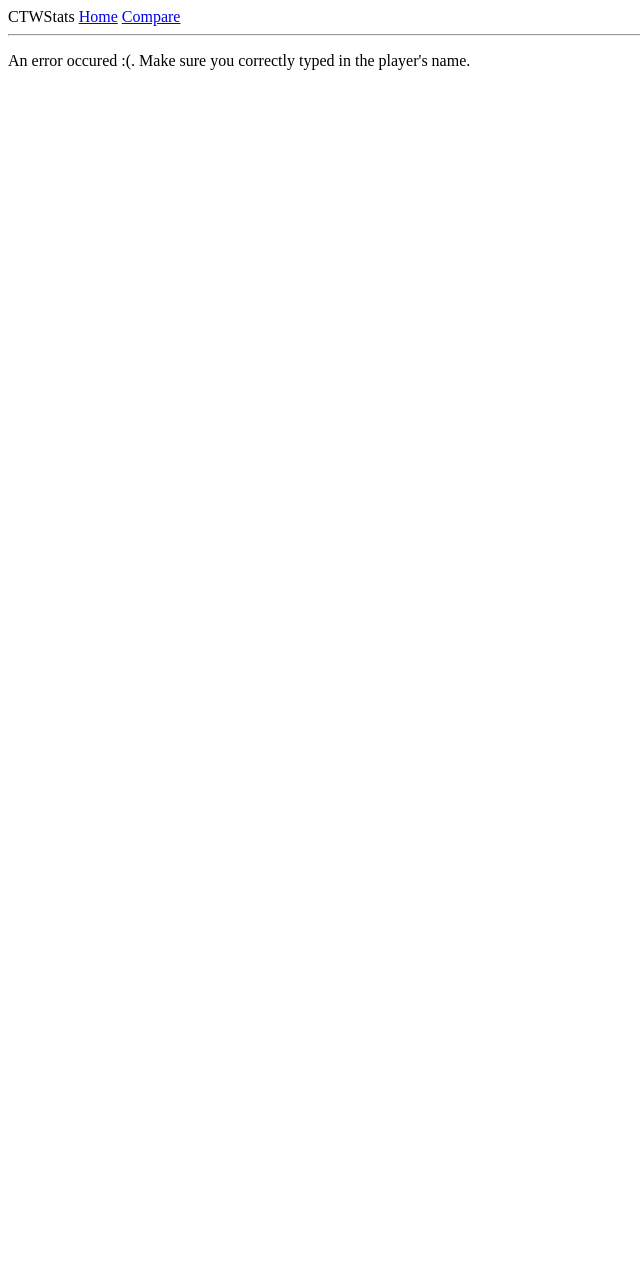
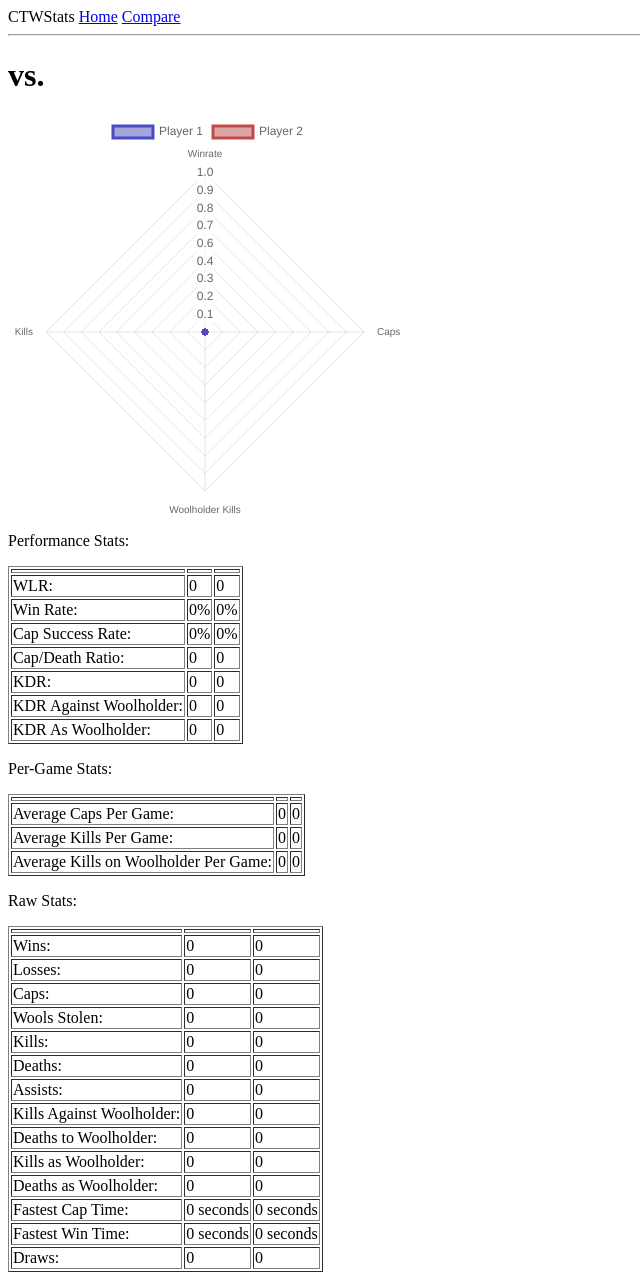
Before and after one commit to Zephirin1/CTWCodex, a Flask app: a page that uses ctwstatgrabber/app/templates/base.html in a window 1280 px wide. Shown: the whole page, without its empty margins (0-640 px from the left). Before the commit the page ends 70 px from the top, so only its background shows below. Run offline with Flask 3, Linux system fonts and the light colour scheme; data comes from the database, SQL or seed files in the repository; both versions use the stored data as it was after the commit; data that the repository does not hold is empty.

Commit message:
working on compare page
Worked further on player comparison page. Implemented chart.js chart and found a few potential bugs. Will need to work on them later:
- specify player names in the chart
- find a better way to deal with players who don't have API data

```diff
--- a/ctwstatgrabber/app/routes.py
+++ b/ctwstatgrabber/app/routes.py
@@ -13,17 +13,25 @@
     r = requests.get(call)
     return r.json()
 
+# get the json response for player information from the Hypixel API
 def autoGetInfo(API_KEY, name):
     call = f"https://api.hypixel.net/player?key={API_KEY}&name={name}"
     r = requests.get(call)
     return r.json()
 
+# check if data exists in a dataset, if it does then return it, if it doesn't then return 0
 def checkDataExists(dataPoint, data):
     if dataPoint in data:
         return data[dataPoint]
     else:
         return 0
 
+# returns the API key
+def getAPIKey():
+    API_KEY = "6864f2bf-f36d-499f-a554-9be6b0c0d2ab"
+    return API_KEY
+
+# return a dictionary of relevant CTW stats from a section of the API response
 def getCTWData(data):
     dataDict = {
         "winrateInt": 0,
@@ -63,8 +71,8 @@
 
     #win/loss data
     if checkDataExists("woolhunt_participated_wins", data) + checkDataExists("woolhunt_participated_losses", data) != 0:
-        dataDict["winRateInt"] = checkDataExists("woolhunt_participated_wins", data) / (checkDataExists("woolhunt_participated_wins", data) + checkDataExists("woolhunt_participated_losses", data))
-    dataDict["winPercent"] = round(dataDict["winRateInt"] * 100, 2)
+        dataDict["winrateInt"] = checkDataExists("woolhunt_participated_wins", data) / (checkDataExists("woolhunt_participated_wins", data) + checkDataExists("woolhunt_participated_losses", data))
+    dataDict["winPercent"] = round(dataDict["winrateInt"] * 100, 2)
     if checkDataExists("woolhunt_participated_losses", data) != 0:
         dataDict["winRatio"] = round(checkDataExists("woolhunt_participated_wins", data) / checkDataExists("woolhunt_participated_losses", data), 2)
     else:
@@ -154,6 +162,89 @@
 
     return dataDict
 
+
+# return a dictionary of relevant CTW stats from the specified player object in the database
+def getCTWDataFromDatabase(name):
+    dataDict = {
+        "displayName": "",
+
+        "winPercent": 0,
+        "winRatio": 0,
+        "wins": 0,
+        "losses": 0,
+
+        "caps": 0,
+        "capDeathRatio": 0,
+        "woolsStolen": 0,
+        "capSuccessRate": 0,
+        "capsPerGame": 0,
+
+        "kdr": 0,
+        "kills": 0,
+        "deaths": 0,
+        "assists": 0,
+        "killsPerGame": 0,
+
+        "huntingKDR": 0,
+        "huntingKills": 0,
+        "huntingDeaths": 0,
+        "huntingKillsPerGame": 0,
+
+        "woolholderKDR": 0,
+        "woolholderKills": 0,
+        "woolholderDeaths": 0,
+
+        "capPR": 0,
+        "draws": 0,
+        "winPR": 0,
+
+        "hotbarImageList": ['images/Stone_Sword.png', 'images/Iron_Pickaxe_JE3_BE2.png', 'images/Bow_JE2_BE1.png', 'images/Iron_Axe_JE3.png', 'images/Oak_Planks_JE6_BE3.png', 'images/Oak_Planks_JE6_BE3.png', 'images/Oak_Planks_JE6_BE3.png', 'images/Golden_Apple_JE1_BE1.png', 'images/Arrow.png'],
+        "hotbarAltTextList": ["Sword", "Pickaxe", "Bow", "Axe", "Planks", "Planks", "Planks", "Golden Apple", "Arrows", "Empty"]
+    }
+
+    player = db.session.scalar(sa.select(Player).where(Player.playerName == name.lower()))
+
+    dataDict["displayName"] = player.displayName
+
+    dataDict["winPercent"] = player.winPercent
+    dataDict["winRatio"] = player.winRatio
+    dataDict["wins"] = player.wins
+    dataDict["losses"] = player.losses
+
+    dataDict["caps"] = player.caps
+    dataDict["capDeathRatio"] = player.capDeathRatio
+    dataDict["woolsStolen"] = player.woolsStolen
+    dataDict["capSuccessRate"] = player.capSuccessRate
+    dataDict["capsPerGame"] = player.capsPerGame
+
+    dataDict["kdr"] = player.kdr
+    dataDict["kills"] = player.kills
+    dataDict["deaths"] = player.deaths
+    dataDict["assists"] = player.assists
+    dataDict["killsPerGame"] = player.killsPerGame
+
+    dataDict["huntingKDR"] = player.huntingKDR
+    dataDict["huntingKills"] = player.huntingKills
+    dataDict["huntingDeaths"] = player.huntingDeaths
+    dataDict["huntingKillsPerGame"] = player.huntingKillsPerGame
+
+    dataDict["woolholderKDR"] = player.woolholderKDR
+    dataDict["woolholderKills"] = player.woolholderKills
+    dataDict["woolholderDeaths"] = player.woolholderDeaths
+
+    dataDict["capPR"] = player.capPR
+    dataDict["draws"] = player.draws
+    dataDict["winPR"] = player.winPR
+
+    dataDict["hotbarImageList"] = [player.hotbarImage1, player.hotbarImage2, player.hotbarImage3, player.hotbarImage4, player.hotbarImage5, player.hotbarImage6, player.hotbarImage7, player.hotbarImage8, player.hotbarImage9]
+    dataDict["hotbarAltTextList"] = [player.hotbarAlt1, player.hotbarAlt2, player.hotbarAlt3, player.hotbarAlt4, player.hotbarAlt5, player.hotbarAlt6, player.hotbarAlt7, player.hotbarAlt8, player.hotbarAlt9]
+
+    return dataDict
+
+
+
+
+
 # Stores player data in the appropriate database object based on provided uuid, name data variables, and data dictionary
 def storeData(uuid, name, displayName, dataDict):
     player = db.session.scalar(sa.select(Player).where(Player.uuid == uuid))
@@ -226,12 +317,18 @@
         db.session.add(newPlayer)
         db.session.commit()
 
+# generates data to be used for the player performance radar chart
+def makeChartData(dataDict):
+    winIndex = int(dataDict["wins"]) / (int((dataDict["wins"])) + int(dataDict["losses"]) + 1)
+    killIndex = int(dataDict["kills"]) / (int(dataDict["kills"]) + int(dataDict["deaths"]) + 1)
+    capIndex = (int(dataDict["caps"]) / (int(dataDict["woolsStolen"]) + 1)) * 1.6
+    huntingIndex = int(dataDict["huntingKills"]) / (int(dataDict["huntingKills"]) + int(dataDict["huntingDeaths"]) + 1)
 
-def getAPIKey():
-    API_KEY = "6864f2bf-f36d-499f-a554-9be6b0c0d2ab"
-    return API_KEY
+    return [winIndex, capIndex, huntingIndex, killIndex]
 
 
+
+# form page to search for a specific player's data
 @app.route('/home', methods=['GET', 'POST'])
 def home():
     form = SearchForm()
@@ -240,7 +337,7 @@
     return render_template('playerSearch.html', form=form)
 
 
-# vvv making form page for player comparison vvv (similar to /home page)
+# form page for player comparison (similar to /home page)
 @app.route('/compare', methods=['GET', 'POST'])
 def compareSearch():
     form = CompareForm()
@@ -371,7 +468,7 @@
             playerHuntingIndex = int(huntingKills) / (int(huntingKills) + int(huntingDeaths) + 1)
             playerCapIndex = (int(caps) / (int(woolsStolen) + 1)) * 1.6
 
-            radarLabels = ["Winrate", "Capping", "Killing Woolholders", "Killing"]
+            radarLabels = ["Winrate", "Caps", "Woolholder Kills", "Kills"]
             radarValues = [playerWinIndex, playerCapIndex, playerHuntingIndex, playerKillIndex]
 
 
@@ -491,12 +588,13 @@
             hotbarImageList = [player.hotbarImage1, player.hotbarImage2, player.hotbarImage3, player.hotbarImage4, player.hotbarImage5, player.hotbarImage6, player.hotbarImage7, player.hotbarImage8, player.hotbarImage9]
             hotbarAltTextList = [player.hotbarAlt1, player.hotbarAlt2, player.hotbarAlt3, player.hotbarAlt4, player.hotbarAlt5, player.hotbarAlt6, player.hotbarAlt7, player.hotbarAlt8, player.hotbarAlt9]
 
+            # radar chart data
             playerWinIndex = int(wins) / (int(wins) + int(losses) + 1)
             playerKillIndex = int(kills) / (int(kills) + int(deaths) + 1)
             playerHuntingIndex = int(huntingKills) / (int(huntingKills) + int(huntingDeaths) + 1)
             playerCapIndex = (int(caps) / (int(woolsStolen) + 1)) * 1.6
 
-            radarLabels = ["Winrate", "Capping", "Killing Woolholders", "Killing"]
+            radarLabels = ["Winrate", "Caps", "Woolholder Kills", "Kills"]
             radarValues = [playerWinIndex, playerCapIndex, playerHuntingIndex, playerKillIndex]
 
 
@@ -509,7 +607,7 @@
                                 hotbarImageList=hotbarImageList, hotbarAltTextList=hotbarAltTextList,
                                 labels=radarLabels, values=radarValues)
     except:
-        return render_template('apiError.html')
+        return render_template('retrieveError.html')
 
 
 
@@ -517,32 +615,53 @@
 @app.route('/compare/<playerName1>-<playerName2>')
 def compare(playerName1, playerName2):
     try:
-        API_KEY = getAPIKey()
-        name1 = playerName1
-        name2 = playerName2
+        try:
+            API_KEY = getAPIKey()
+            name1 = playerName1
+            name2 = playerName2
 
-        x = autoGetInfo(API_KEY, name1)
-        y = autoGetInfo(API_KEY, name2)
+            x = autoGetInfo(API_KEY, name1)
+            y = autoGetInfo(API_KEY, name2)
 
-        uuid1 = str(x["player"]["uuid"])
-        displayName1 = str(x["player"]["displayname"])
-        xData = x["player"]["stats"]["Arcade"]
+            uuid1 = str(x["player"]["uuid"])
+            displayName1 = str(x["player"]["displayname"])
+            xData = x["player"]["stats"]["Arcade"]
 
-        uuid2 = str(y["player"]["uuid"])
-        displayName2 = str(y["player"]["displayname"])
-        yData = y["player"]["stats"]["Arcade"]
+            uuid2 = str(y["player"]["uuid"])
+            displayName2 = str(y["player"]["displayname"])
+            yData = y["player"]["stats"]["Arcade"]
 
-        # CTW data for both players in dictionary form
-        xDataDict = getCTWData(xData)
-        yDataDict = getCTWData(yData)
+            # CTW data for both players in dictionary form
+            xDataDict = getCTWData(xData)
+            yDataDict = getCTWData(yData)
 
-        # Deal with putting this information into the database
-        storeData(uuid1, name1, displayName1, xDataDict)
-        storeData(uuid2, name2, displayName2, yDataDict)
+            # Deal with putting this information into the database
+            storeData(uuid1, name1, displayName1, xDataDict)
+            storeData(uuid2, name2, displayName2, yDataDict)
 
-        return render_template('compare.html', displayName1=displayName1, displayName2=displayName2, p1WinRate=xDataDict["winRatio"], p2WinRate=yDataDict["winRatio"])
+            # Make lists of data to be used in radar chart
+            radarLabels = ["Winrate", "Caps", "Woolholder Kills", "Kills"]
+            p1RadarData = makeChartData(xDataDict)
+            p2RadarData = makeChartData(yDataDict)
+
+            return render_template('compare.html', title="Compare", displayName1=displayName1, displayName2=displayName2, xDataDict=xDataDict, yDataDict=yDataDict,
+                                   labels=radarLabels, p1Values=p1RadarData, p2Values=p2RadarData)
+        except:
+
+            name1 = playerName1
+            name2 = playerName2
+
+
+            #get CTW data form both players in dictionary form FROM THE DATABASE
+            xDataDict = getCTWDataFromDatabase(name1)
+            yDataDict = getCTWDataFromDatabase(name2)
+
+            # Make lists of data to be used in radar chart
+            radarLabels = ["Winrate", "Caps", "Woolholder Kills", "Kills"]
+            p1RadarData = makeChartData(xDataDict)
+            p2RadarData = makeChartData(yDataDict)
+
+            return render_template('compare.html', title="Compare", displayName1=xDataDict["displayName"], displayName2=yDataDict["displayName"], xDataDict=xDataDict, yDataDict=yDataDict,
+                                   labels=radarLabels, p1Values=p1RadarData, p2Values=p2RadarData)
     except:
-
-        #get CTW data form both players in dictionary form FROM THE DATABASE
-
-        return render_template('apiError.html')
+        return render_template('retrieveError.html')
--- a/ctwstatgrabber/app/templates/compare.html
+++ b/ctwstatgrabber/app/templates/compare.html
@@ -3,6 +3,45 @@
 {% block content %}
     <h1>{{ displayName1 }} vs. {{ displayName2 }}</h1>
 
+    <script src="https://cdn.jsdelivr.net/npm/chart.js"></script>
+
+    <canvas id="radarChart" width="400" height="400"></canvas>
+    <script>
+        var ctx = document.getElementById("radarChart");
+        var radarChart = new Chart(ctx, {
+            type: "radar",
+            data: {
+                labels: {{ labels | safe }},
+                datasets: [{
+                        label: "Player 1",
+                        data: {{ p1Values | safe }},
+                        fill: true,
+                        backgroundColor: "rgba(75, 75, 192, 0.5)",
+                        borderColor: "rgb(75, 75, 192)"
+                    }, {
+                        label: "Player 2",
+                        data: {{ p2Values | safe }},
+                        fill: true,
+                        backgroundColor: "rgba(192, 75, 75, 0.5)",
+                        borderColor: "rgb(192, 75, 75)"
+                    }]
+            },
+            options: {
+                responsive: false,
+                scales: {
+                    r: {
+                        min: 0,
+                        max: 1,
+                        ticks: {
+                            count: 10
+                        }
+                    }
+                }
+            }
+        });
+    </script>
+
+    <p>Performance Stats: </p>
     <table border="1">
         <tr>
             <td> </td>
@@ -10,9 +49,142 @@
             <td>{{ displayName2 }}</td>
         </tr>
         <tr>
-            <td>Win Ratio:</td>
-            <td>{{ p1WinRate }}</td>
-            <td>{{ p2WinRate }}</td>
+            <td>WLR:</td>
+            <td>{{ xDataDict["winRatio"] }}</td>
+            <td>{{ yDataDict["winRatio"] }}</td>
+        </tr>
+        <tr>
+            <td>Win Rate:</td>
+            <td>{{ xDataDict["winPercent"] }}%</td>
+            <td>{{ yDataDict["winPercent"] }}%</td>
+        </tr>
+        <tr>
+            <td>Cap Success Rate:</td>
+            <td>{{ xDataDict["capSuccessRate"] }}%</td>
+            <td>{{ yDataDict["capSuccessRate"] }}%</td>
+        </tr>
+        <tr>
+            <td>Cap/Death Ratio:</td>
+            <td>{{ xDataDict["capDeathRatio"] }}</td>
+            <td>{{ yDataDict["capDeathRatio"] }}</td>
+        </tr>
+        <tr>
+            <td>KDR:</td>
+            <td>{{ xDataDict["kdr"] }}</td>
+            <td>{{ yDataDict["kdr"] }}</td>
+        </tr>
+        <tr>
+            <td>KDR Against Woolholder:</td>
+            <td>{{ xDataDict["huntingKDR"] }}</td>
+            <td>{{ yDataDict["huntingKDR"] }}</td>
+        </tr>
+        <tr>
+            <td>KDR As Woolholder:</td>
+            <td>{{ xDataDict["woolholderKDR"] }}</td>
+            <td>{{ yDataDict["woolholderKDR"] }}</td>
+        </tr>
+    </table>
+
+    <p>Per-Game Stats: </p>
+    <table border="1">
+        <tr>
+            <td></td>
+            <td>{{ displayName1 }}</td>
+            <td>{{ displayName2 }}</td>
+        </tr>
+        <tr>
+            <td>Average Caps Per Game:</td>
+            <td>{{ xDataDict["capsPerGame"] }}</td>
+            <td>{{ yDataDict["capsPerGame"] }}</td>
+        </tr>
+        <tr>
+            <td>Average Kills Per Game:</td>
+            <td>{{ xDataDict["killsPerGame"] }}</td>
+            <td>{{ yDataDict["killsPerGame"] }}</td>
+        </tr>
+        <tr>
+            <td>Average Kills on Woolholder Per Game: </td>
+            <td>{{ xDataDict["huntingKillsPerGame"] }}</td>
+            <td>{{ yDataDict["huntingKillsPerGame"] }}</td>
+        </tr>
+    </table>
+
+    <p>Raw Stats: </p>
+    <table border="1">
+        <tr>
+            <td></td>
+            <td>{{ displayName1 }}</td>
+            <td>{{ displayName2 }}</td>
+        </tr>
+        <tr>
+            <td>Wins:</td>
+            <td>{{ xDataDict["wins"] }}</td>
+            <td>{{ yDataDict["wins"] }}</td>
+        </tr>
+        <tr>
+            <td>Losses:</td>
+            <td>{{ xDataDict["losses"] }}</td>
+            <td>{{ yDataDict["losses"] }}</td>
+        </tr>
+        <tr>
+            <td>Caps:</td>
+            <td>{{ xDataDict["caps"] }}</td>
+            <td>{{ yDataDict["caps"] }}</td>
+        </tr>
+        <tr>
+            <td>Wools Stolen:</td>
+            <td>{{ xDataDict["woolsStolen"] }}</td>
+            <td>{{ yDataDict["woolsStolen"] }}</td>
+        </tr>
+        <tr>
+            <td>Kills:</td>
+            <td>{{ xDataDict["kills"] }}</td>
+            <td>{{ yDataDict["kills"] }}</td>
+        </tr>
+        <tr>
+            <td>Deaths:</td>
+            <td>{{ xDataDict["deaths"] }}</td>
+            <td>{{ yDataDict["deaths"] }}</td>
+        </tr>
+        <tr>
+            <td>Assists:</td>
+            <td>{{ xDataDict["assists"] }}</td>
+            <td>{{ yDataDict["assists"] }}</td>
+        </tr>
+        <tr>
+            <td>Kills Against Woolholder:</td>
+            <td>{{ xDataDict["huntingKills"] }}</td>
+            <td>{{ yDataDict["huntingKills"] }}</td>
+        </tr>
+        <tr>
+            <td>Deaths to Woolholder:</td>
+            <td>{{ xDataDict["huntingDeaths"] }}</td>
+            <td>{{ yDataDict["huntingDeaths"] }}</td>
+        </tr>
+        <tr>
+            <td>Kills as Woolholder:</td>
+            <td>{{ xDataDict["woolholderKills"] }}</td>
+            <td>{{ yDataDict["woolholderKills"] }}</td>
+        </tr>
+        <tr>
+            <td>Deaths as Woolholder:</td>
+            <td>{{ xDataDict["woolholderDeaths"] }}</td>
+            <td>{{ yDataDict["woolholderDeaths"] }}</td>
+        </tr>
+        <tr>
+            <td>Fastest Cap Time:</td>
+            <td>{{ xDataDict["capPR"] }} seconds</td>
+            <td>{{ yDataDict["capPR"] }} seconds</td>
+        </tr>
+        <tr>
+            <td>Fastest Win Time:</td>
+            <td>{{ xDataDict["winPR"] }} seconds</td>
+            <td>{{ yDataDict["winPR"] }} seconds</td>
+        </tr>
+        <tr>
+            <td>Draws:</td>
+            <td>{{ xDataDict["draws"] }}</td>
+            <td>{{ yDataDict["draws"] }}</td>
         </tr>
     </table>
 
```
Also changed, not shown: ctwstatgrabber/app/templates/retrieveError.html (added, +7 -0 lines), ctwstatgrabber/app.db.
